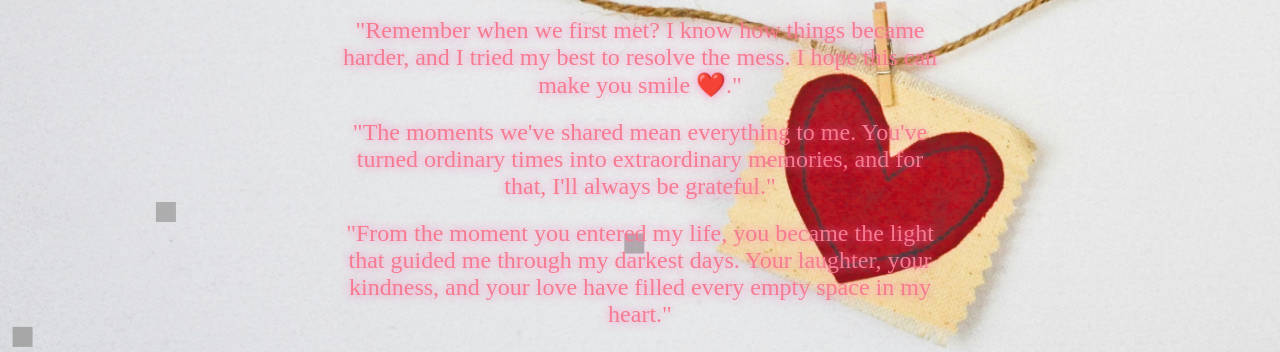
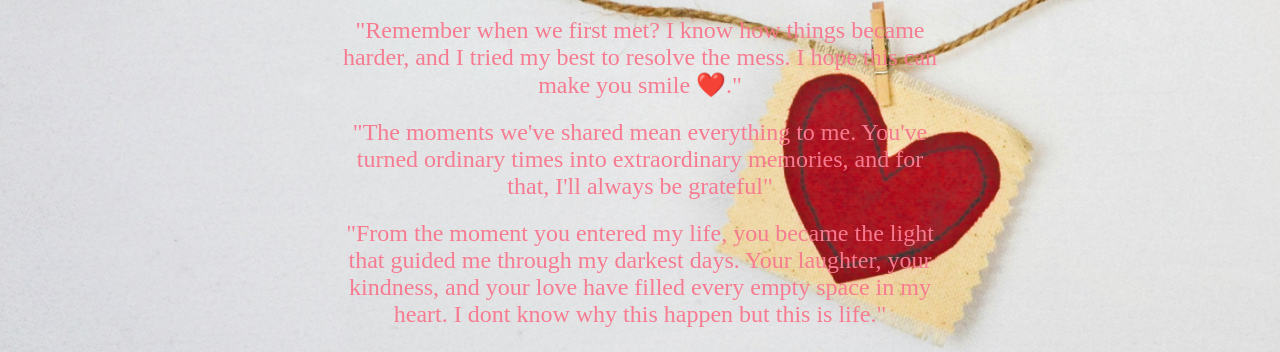
Before and after one commit to tamoorsaeed22/porposal, a plain HTML site: page index.html in a window 1280 px wide. Shown: the part 230-582 px from the top of the page. Drawn offline with nearby package versions, Linux system fonts and the light colour scheme; grey boxes are pictures that could not be loaded.

Commit message:
update index.html

```diff
--- a/index.html
+++ b/index.html
@@ -18,25 +18,12 @@
       height: 100vh;
       background-size: cover;
       background-position: center;
-      transition: background-image 2s ease-in-out, opacity 1s ease-in-out;
-      position: relative;
-      overflow: hidden;
-    }
-
-    body::before {
-      content: '';
-      position: absolute;
-      top: 0;
-      left: 0;
-      width: 100%;
-      height: 100%;
-      z-index: -1;
+      transition: background-image 1s ease-in-out;
     }
 
     h1 {
       font-size: 3rem;
       margin-top: 20vh;
-      text-shadow: 0px 0px 10px rgba(255, 105, 180, 0.8); /* Soft pink glow */
     }
 
     .message {
@@ -44,7 +31,6 @@
       margin: 20px auto;
       max-width: 600px;
       opacity: 0;
-      text-shadow: 0px 0px 10px rgba(255, 105, 180, 0.8);
     }
 
     #timer {
@@ -60,54 +46,15 @@
       border: none;
       border-radius: 10px;
       cursor: pointer;
-      transition: all 0.3s ease;
-      opacity: 0;
-      transform: translateY(20px);
+      transition: background 0.3s;
     }
 
     #yes-btn:hover {
       background-color: #ff1493;
-      transform: scale(1.1);
-      box-shadow: 0px 8px 20px rgba(255, 20, 147, 0.8);
-    }
-
-    #yes-btn.visible {
-      opacity: 1;
-      transform: translateY(0);
     }
 
     .hidden {
       display: none;
-    }
-
-    .hearts-container {
-      position: fixed;
-      top: 0;
-      left: 0;
-      width: 100%;
-      height: 100%;
-      pointer-events: none;
-      z-index: -2;
-    }
-
-    .heart {
-      position: absolute;
-      width: 20px;
-      height: 20px;
-      background: url('https://upload.wikimedia.org/wikipedia/commons/thumb/1/15/Red_heart_font_awesome.svg/512px-Red_heart_font_awesome.svg.png');
-      background-size: contain;
-      animation: float 5s linear infinite;
-    }
-
-    @keyframes float {
-      0% {
-        transform: translateY(100vh) translateX(0);
-        opacity: 1;
-      }
-      100% {
-        transform: translateY(-100vh) translateX(30px);
-        opacity: 0;
-      }
     }
   </style>
 </head>
@@ -119,10 +66,10 @@
     "Remember when we first met? I know how things became harder, and I tried my best to resolve the mess. I hope this can make you smile ❤️."
   </div>
   <div class="message animate__animated animate__fadeInUp" id="message2">
-    "The moments we've shared mean everything to me. You've turned ordinary times into extraordinary memories, and for that, I'll always be grateful."
+    "The moments we've shared mean everything to me. You've turned ordinary times into extraordinary memories, and for that, I'll always be grateful"
   </div>
   <div class="message animate__animated animate__fadeInUp" id="message3">
-    "From the moment you entered my life, you became the light that guided me through my darkest days. Your laughter, your kindness, and your love have filled every empty space in my heart."
+    "From the moment you entered my life, you became the light that guided me through my darkest days. Your laughter, your kindness, and your love have filled every empty space in my heart. I dont know why this happen but this is life."
   </div>
 
   <!-- Countdown Timer -->
@@ -131,14 +78,12 @@
   <!-- Form Submission Button -->
   <button id="yes-btn" class="hidden animate__animated animate__heartBeat">Yes!</button>
 
-  <!-- Hearts Animation Container -->
-  <div class="hearts-container"></div>
-
   <!-- Background Music -->
   <audio id="bg-music" autoplay loop>
     <source src="https://www.bensound.com/bensound-music/bensound-romantic.mp3" type="audio/mp3">
     Your browser does not support the audio element.
   </audio>
+
 
   <!-- GSAP Library for Animations -->
   <script src="https://cdnjs.cloudflare.com/ajax/libs/gsap/3.12.2/gsap.min.js"></script>
@@ -168,16 +113,14 @@
         if (timeLeft <= 0) {
           clearInterval(timer);
           timerElement.textContent = "The moment is here...";
-          const yesBtn = document.getElementById('yes-btn');
-          yesBtn.classList.remove('hidden');
-          yesBtn.classList.add('visible');
+          document.getElementById('yes-btn').classList.remove('hidden');
         }
 
         timeLeft -= 1;
       }, 1000);
     }
 
-    // Start the countdown for 5 seconds
+    // Start the countdown for 10 seconds
     startCountdown(5);
 
     // Form Submission Button Interaction
@@ -204,31 +147,21 @@
 
     // Initialize the first background
     changeBackground();
+  </script>
 
-    // Floating Hearts Animation
-    function createHeart() {
-      const heart = document.createElement('div');
-      heart.classList.add('heart');
-      heart.style.left = `${Math.random() * 100}vw`;
-      heart.style.animationDuration = `${Math.random() * 2 + 3}s`; // Random float duration
-      document.querySelector('.hearts-container').appendChild(heart);
-
-      setTimeout(() => heart.remove(), 5000);
-    }
-
-    setInterval(createHeart, 500);
-
-    // Background Music Play Handler
-     // Background Music Play Handler
+<script>
     window.addEventListener('DOMContentLoaded', () => {
       const bgMusic = document.getElementById('bg-music');
 
+      // Try playing immediately (may be blocked by some browsers)
       bgMusic.play().catch(() => {
+        // Play after user interaction if autoplay is blocked
         document.body.addEventListener('click', () => {
           bgMusic.play();
-      });
+        }, { once: true });
       });
     });
   </script>
+
 </body>
 </html>
```
Lines whose indentation alone changed are shown as unchanged.
